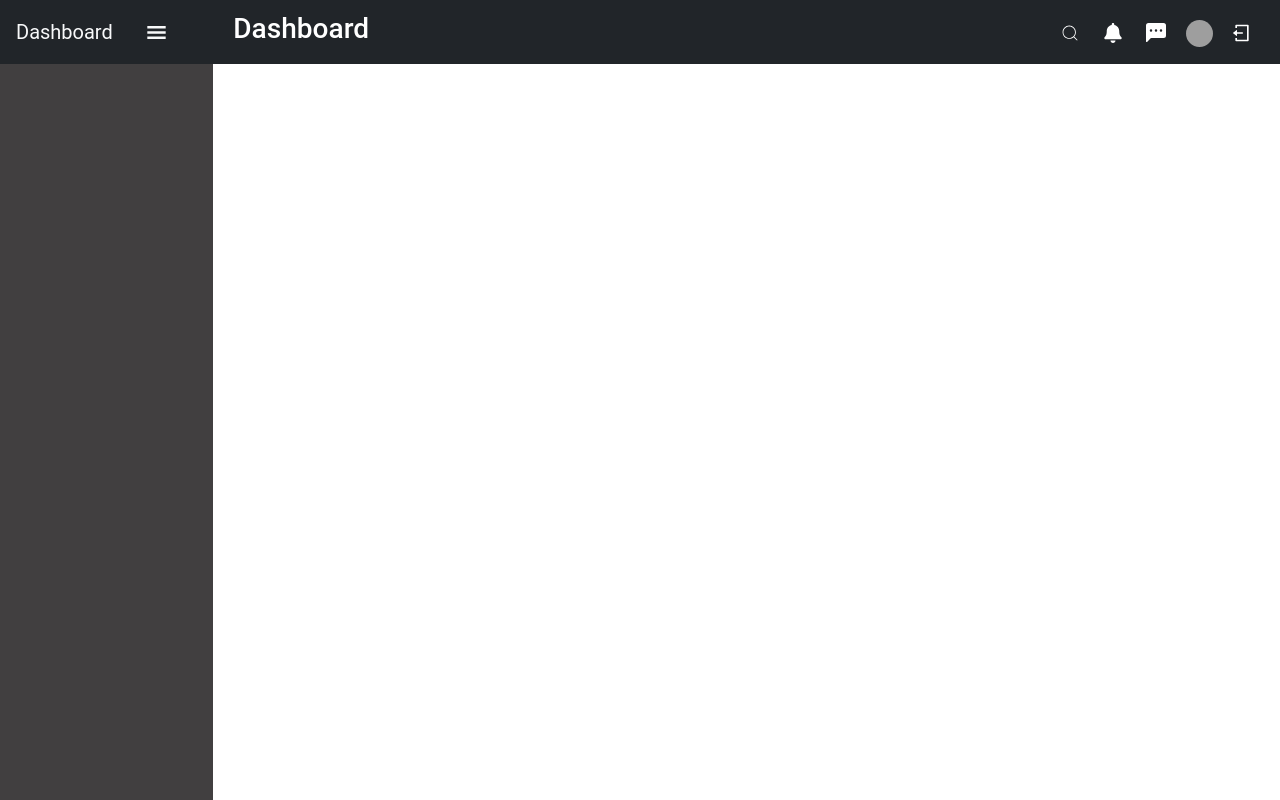
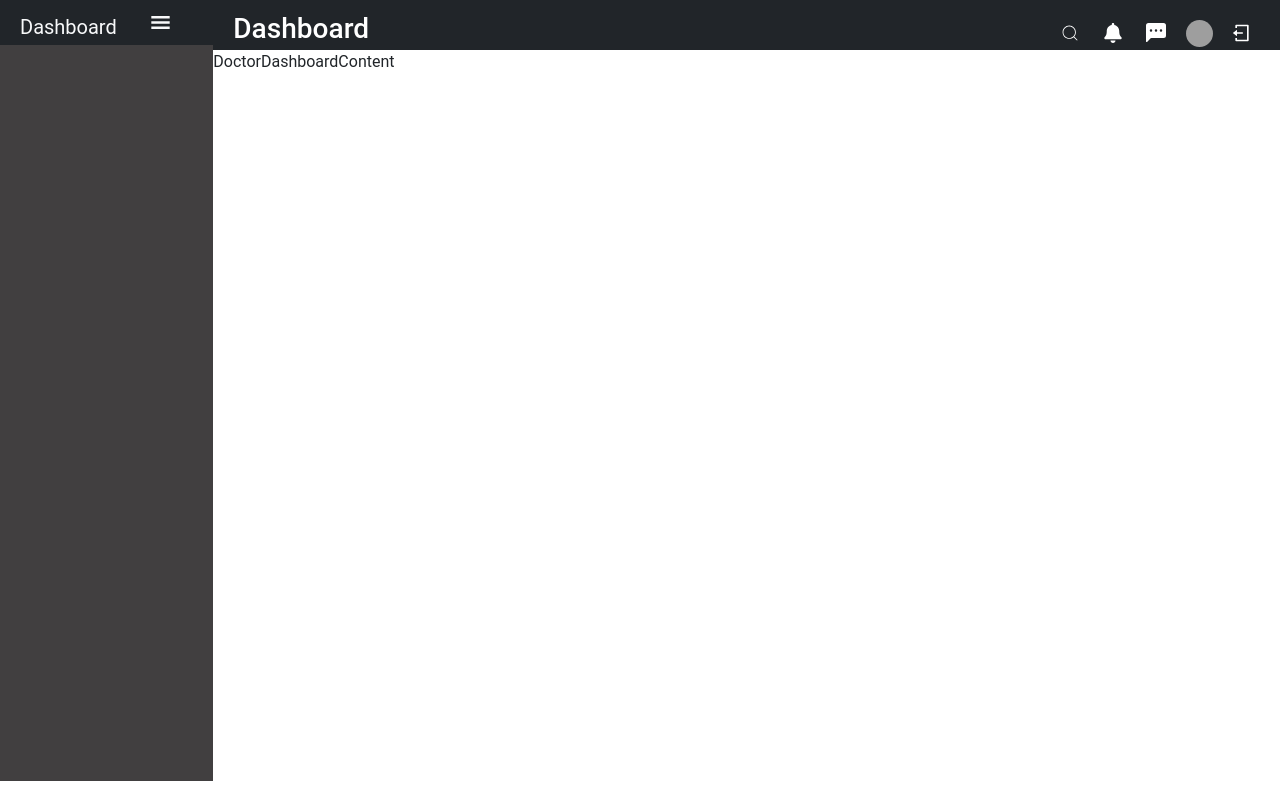
Before and after one commit to anshulsre8171/Hospital_ms_backend, a Next.js app: page /Dashboard/doctor in a window 1280 px wide. Built offline with nearby package versions, Linux system fonts and the light colour scheme.

Commit message:
patient book appointment process

```diff
--- a/src/Components/Common/Layout.tsx
+++ b/src/Components/Common/Layout.tsx
@@ -10,7 +10,7 @@ import { userSession } from "@/helpers/userSession";
 
 const Layout = ({ children }: any) => {
   const userData = userSession();
-  console.log(userData,'hhh')
+ // console.log(userData,'hhh')
 
   const [data, setData] = useState(false);
   const [sideNav, setSideNav] = useState([]);
@@ -29,6 +29,11 @@ const Layout = ({ children }: any) => {
   ];
   const doctorMenu: any = [
     {
+      title: "Dashboard",
+      link: "/Dashboard/doctor",
+      icon: <FaTachometerAlt/>,
+    },
+    {
       title: "Appointments",
       link: "/doctor-apprequest",
       icon: <BiSolidInjection/>,
@@ -41,12 +46,12 @@ const Layout = ({ children }: any) => {
       icon: <FaTachometerAlt/>,
     },
     {
-      title: "Appointment",
-      link: "/patient-appointment",
+      title: `AppointmentEmg.`,
+      link: "/patient-appointment/emergency",
       icon: <FaHandHoldingMedical />,
     },    {
-      title: "Appointment",
-      link: "#",
+      title: `AppointmentGen.`,
+      link:  "/patient-appointment/general",
       icon: <FaHandHoldingMedical />,
     },
   ];
@@ -70,7 +75,7 @@ const Layout = ({ children }: any) => {
           <div
             className={
               data == false
-                ? "col-lg-2 px-0  d-none d-lg-block dashboard-left-container bg-dark"
+                ? "col-lg-2 px-0  d-none d-lg-block dashboard-left-container"
                 : "col-lg-1 px-0  d-none d-lg-block dashboard-left-container"
             }
           >
@@ -81,8 +86,8 @@ const Layout = ({ children }: any) => {
                   : "left-top bg-dark d-flex  align-items-center "
               }
             >
-              <div className={data == false ? "fs-5 text-light" : "d-none"}>
-                {userData?.userType} Dashboard
+              <div className={data == false ? "fs-5 text-light p-1 mt-2 " : "d-none"}>
+                <span>{userData?.userType}</span> Dashboard
               </div>
               <div className="mx-auto">
                 {" "}
--- /dev/null
+++ b/src/Components/Doctor/DoctorDashboardContent.tsx
@@ -0,0 +1,9 @@
+import React from 'react'
+
+const DoctorDashboardContent = () => {
+  return (
+    <div>DoctorDashboardContent</div>
+  )
+}
+
+export default DoctorDashboardContent
--- a/src/app/Dashboard/doctor/page.tsx
+++ b/src/app/Dashboard/doctor/page.tsx
@@ -1,4 +1,5 @@
 import Layout from '@/Components/Common/Layout'
+import DoctorDashboardContent from '@/Components/Doctor/DoctorDashboardContent'
 import React from 'react'
 
 
@@ -6,7 +7,9 @@ import React from 'react'
 const page = () => {
   return (
     <>
-    <Layout/>
+    <Layout>
+      <DoctorDashboardContent/>
+    </Layout>
     </>
   )
 }
--- a/src/app/globals.css
+++ b/src/app/globals.css
@@ -231,10 +231,14 @@ color: rgba(255, 255, 255, 0.2);;
 }
 
 .left-top, .right-top{
-    height: 8vh;
+     min-height: 25px;
+     max-height: 50px;
+     line-height: 20px;
+     text-align: center;
+     text-transform: capitalize;
 }
 .left-bottom{
-
+  min-width: 210px;
     background-color: #413f40;
 }
 .hamburger-style{
```
Also changed, not shown: src/Components/Doctor/DoctorAppointmentsList.tsx (added, +12 -0 lines), src/Components/Patient/Appointment.tsx (+36 -11 lines), src/app/doctor-apprequest/page.tsx (added, +14 -0 lines), src/services/index.ts (+9 -0 lines), src/app/patient-appointment/emergency/page.tsx (renamed from src/app/patient-appointment/page.tsx).
